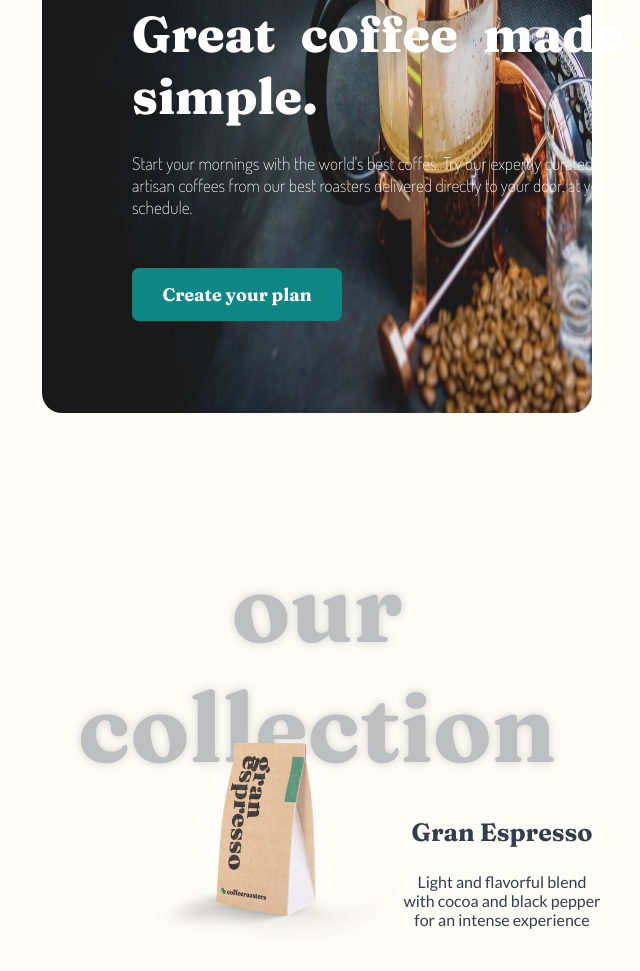
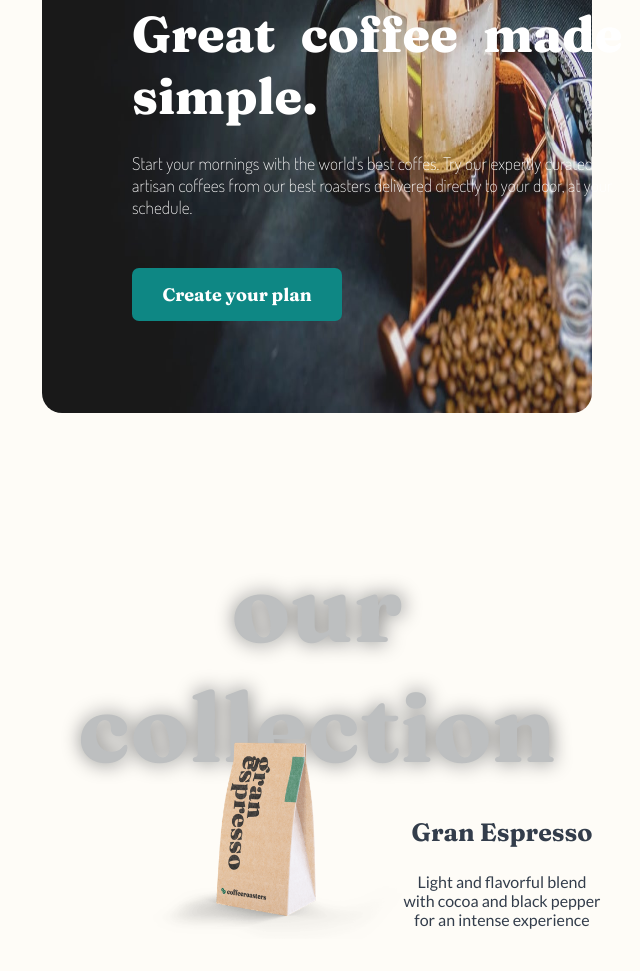
Before and after one commit to kakaran/Coffee-Roasters-Clone, a plain HTML site: page index.html in a window 1280 px wide. Shown: the part 213-1184 px from the top of the page, without its empty margins (323-963 px from the left). Drawn offline with Linux system fonts and the light colour scheme.

Commit message:
add the filter effect

```diff
--- a/index.css
+++ b/index.css
@@ -115,11 +115,12 @@
     font-size:170px;
     font-weight: bolder;
     color: #BDBFC0;
-    text-shadow: 0 0 10px rgba(176, 174, 174, 0.552);
-    text-shadow: 0 0 10px rgba(176, 174, 174, 0.552);
+    /* text-shadow: 0 0 10px rgba(176, 174, 174, 0.552);
+    text-shadow: 0 0 10px rgba(176, 174, 174, 0.552); */
     font-family: 'Fraunces', serif;
     word-spacing: 45px;
     text-align: center;
+    filter: drop-shadow(1px 0 10px gray);
 
 }
 .product
```
